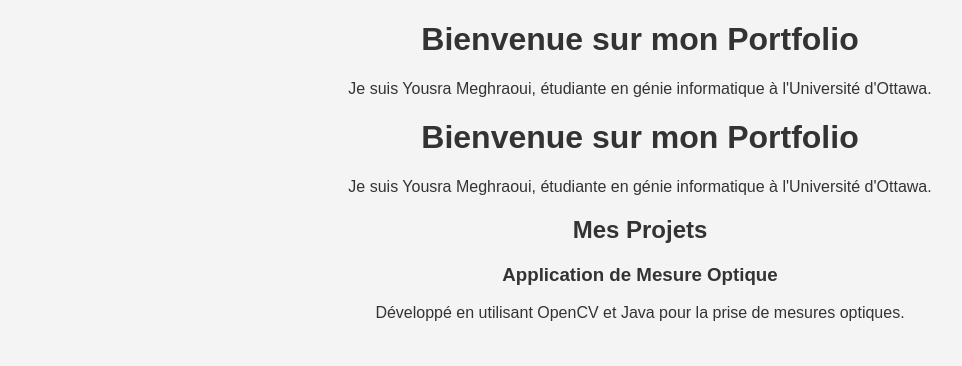
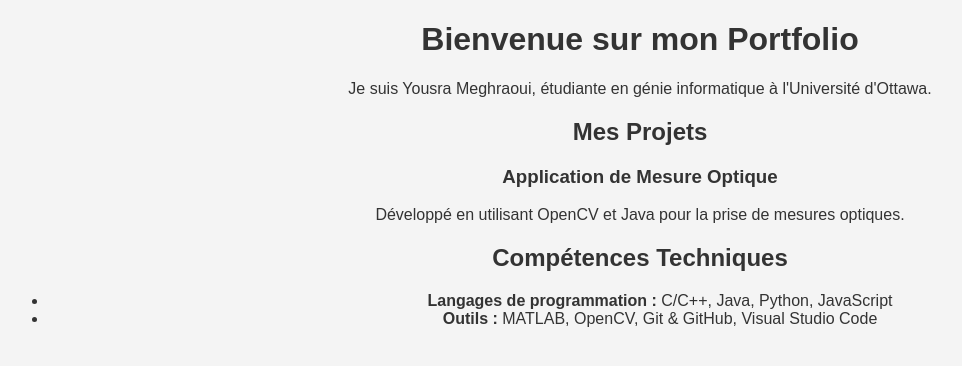
Before and after one commit to Myoussra/myoussra.github.io, a plain HTML site: page index.html in a window 1280 px wide. Shown: the whole page, without its empty margins (0-962 px from the left). Drawn offline with Linux system fonts and the light colour scheme.

Commit message:
Update index.html

```diff
--- a/index.html
+++ b/index.html
@@ -9,8 +9,6 @@
     <h1>Bienvenue sur mon Portfolio</h1>
     <p>Je suis Yousra Meghraoui, étudiante en génie informatique à l'Université d'Ottawa.</p>
     <link rel="stylesheet" href="styles.css">
-    <h1>Bienvenue sur mon Portfolio</h1>
-    <p>Je suis Yousra Meghraoui, étudiante en génie informatique à l'Université d'Ottawa.</p>
 
     <!-- Nouvelle section pour les projets -->
     <section id="portfolio">
@@ -20,6 +18,14 @@
             <p>Développé en utilisant OpenCV et Java pour la prise de mesures optiques.</p>
         </div>
     </section>
+    <section id="skills">
+    <h2>Compétences Techniques</h2>
+    <ul>
+        <li><strong>Langages de programmation :</strong> C/C++, Java, Python, JavaScript</li>
+        <li><strong>Outils :</strong> MATLAB, OpenCV, Git & GitHub, Visual Studio Code</li>
+    </ul>
+</section>
+
 
 </body>
 </html>
```
